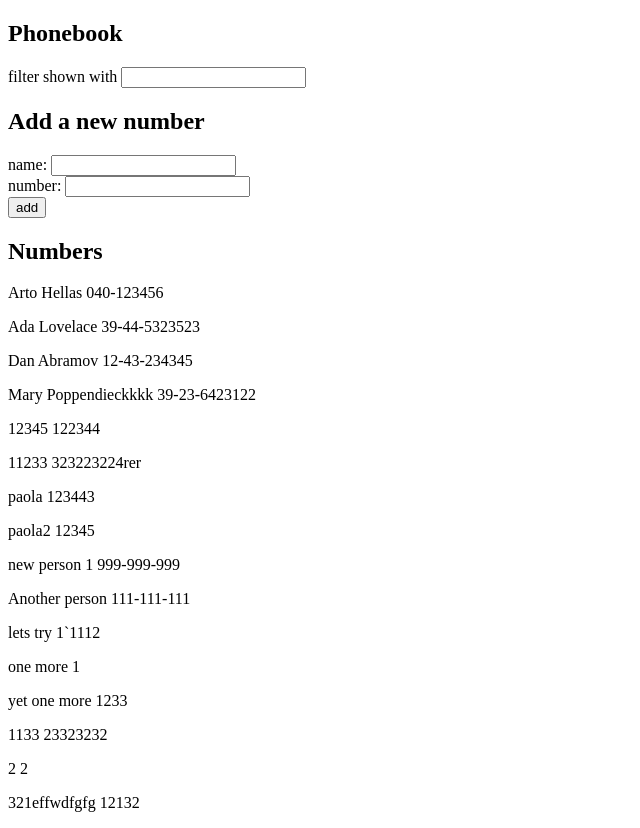
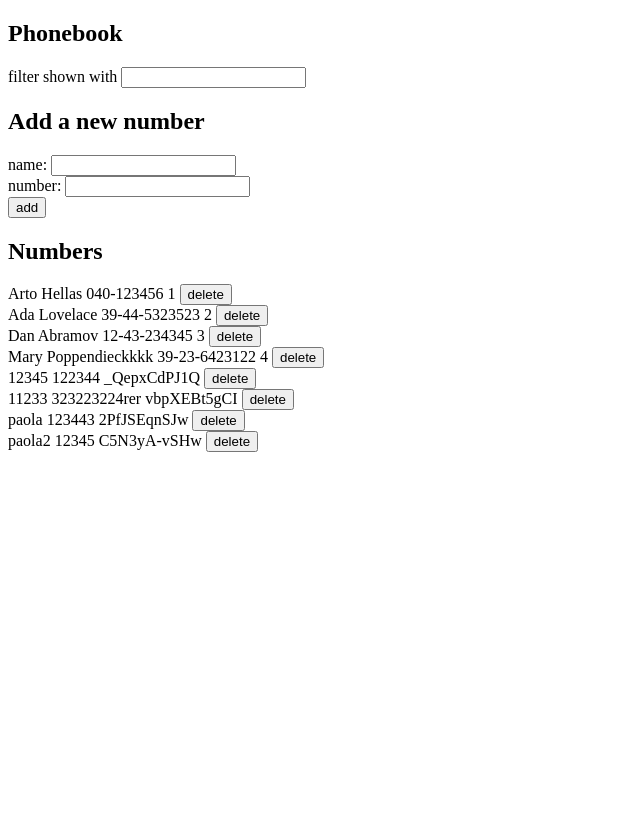
Before and after one commit to paolareategui/2026S2-COMP3120-FSO, a React (Vite) app in the folder week 03/Unicafe/: page / in a window 1280 px wide. Shown: the whole page, without its empty margins (0-640 px from the left). After the commit the page ends 800 px from the top, so only its background shows below. Built offline with nearby package versions, Linux system fonts and the light colour scheme; data requests are answered from the project's data file.

Commit message:
Add delete functionality
Signed-off-by: Paola <paolareategui@hotmail.com>

```diff
--- a/week 03/Unicafe/db.json
+++ b/week 03/Unicafe/db.json
@@ -39,46 +39,6 @@
       "name": "paola2",
       "number": "12345",
       "id": "C5N3yA-vSHw"
-    },
-    {
-      "name": "new person 1",
-      "number": "999-999-999",
-      "id": "tesOJyGtlrw"
-    },
-    {
-      "name": "Another person",
-      "number": "111-111-111",
-      "id": "zGPBriPeWhQ"
-    },
-    {
-      "name": "lets try ",
-      "number": "1`1112",
-      "id": "cSpFJ6IPL8o"
-    },
-    {
-      "name": "one more",
-      "number": "1",
-      "id": "XB2czpogq50"
-    },
-    {
-      "name": "yet one more",
-      "number": "1233",
-      "id": "QWXTNI5L6Y4"
-    },
-    {
-      "name": "1133",
-      "number": "23323232",
-      "id": "3FlhWc6V9oE"
-    },
-    {
-      "name": "2",
-      "number": "2",
-      "id": "imroRfBnJg8"
-    },
-    {
-      "name": "321effwdfgfg",
-      "number": "12132",
-      "id": "d_YRO0U4MPM"
     }
   ],
   "$schema": "./node_modules/json-server/schema.json"
--- a/week 03/Unicafe/src/App.jsx
+++ b/week 03/Unicafe/src/App.jsx
@@ -53,6 +53,15 @@ const App = () => {
     }
   }
 
+  const handleDelete = (id) => {
+    personService
+    .deleteByID(id)
+    .then(response => {
+      console.log(response.data)
+      setPersons(persons.filter(p => p.id !== response.data.id))
+    })
+  }
+
   return (
     <div>
       <h2>Phonebook</h2>
@@ -62,7 +71,7 @@ const App = () => {
       <PersonForm handleSubmit={handleSubmit} newName={newName} newNumber={newNumber} setNewName={setNewName} setNewNumber={setNewNumber} />
 
       <h2>Numbers</h2>
-      <Persons persons={persons} filterText={filterText} />
+      <Persons persons={persons} filterText={filterText} handleDelete={handleDelete} />
 
     </div>
   )
--- a/week 03/Unicafe/src/components/Persons.jsx
+++ b/week 03/Unicafe/src/components/Persons.jsx
@@ -2,12 +2,13 @@ const Persons = (props) => {
 
 
   const personsToDisplay = props.persons.filter(p => p.name.toLowerCase().includes(props.filterText))
-
-    return (
-      personsToDisplay.map((n) => (
-        <p key={n.name}>{n.name} {n.number}</p>
-      ))
-    )
+  return (
+    personsToDisplay.map((n) => (
+      <div key={n.id}>
+        <span >{n.name} {n.number} {n.id}</span> <button onClick={() => props.handleDelete(n.id)}>delete</button>
+      </div>
+    ))
+  )
 }
 
 export default Persons
--- a/week 03/Unicafe/src/services/persons.jsx
+++ b/week 03/Unicafe/src/services/persons.jsx
@@ -10,7 +10,12 @@ const create = newPerson => {
     return axios.post(baseUrl, newPerson)
 }
 
+const deleteByID = personID => {
+    return axios.delete(`${baseUrl}/${personID}`)
+}
+
 export default {
     getAll: getAll,
-    create: create
+    create: create,
+    deleteByID: deleteByID
 }
```
